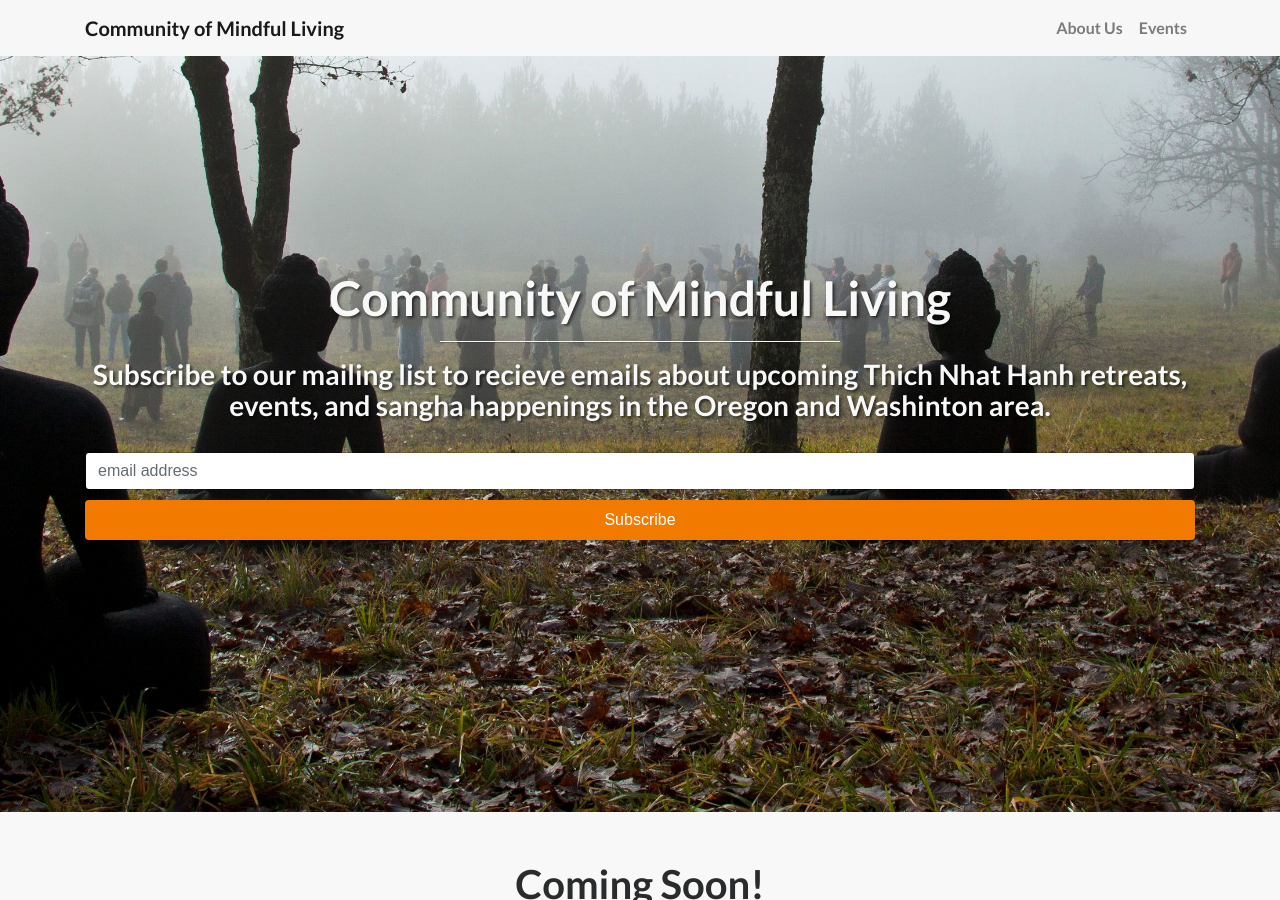
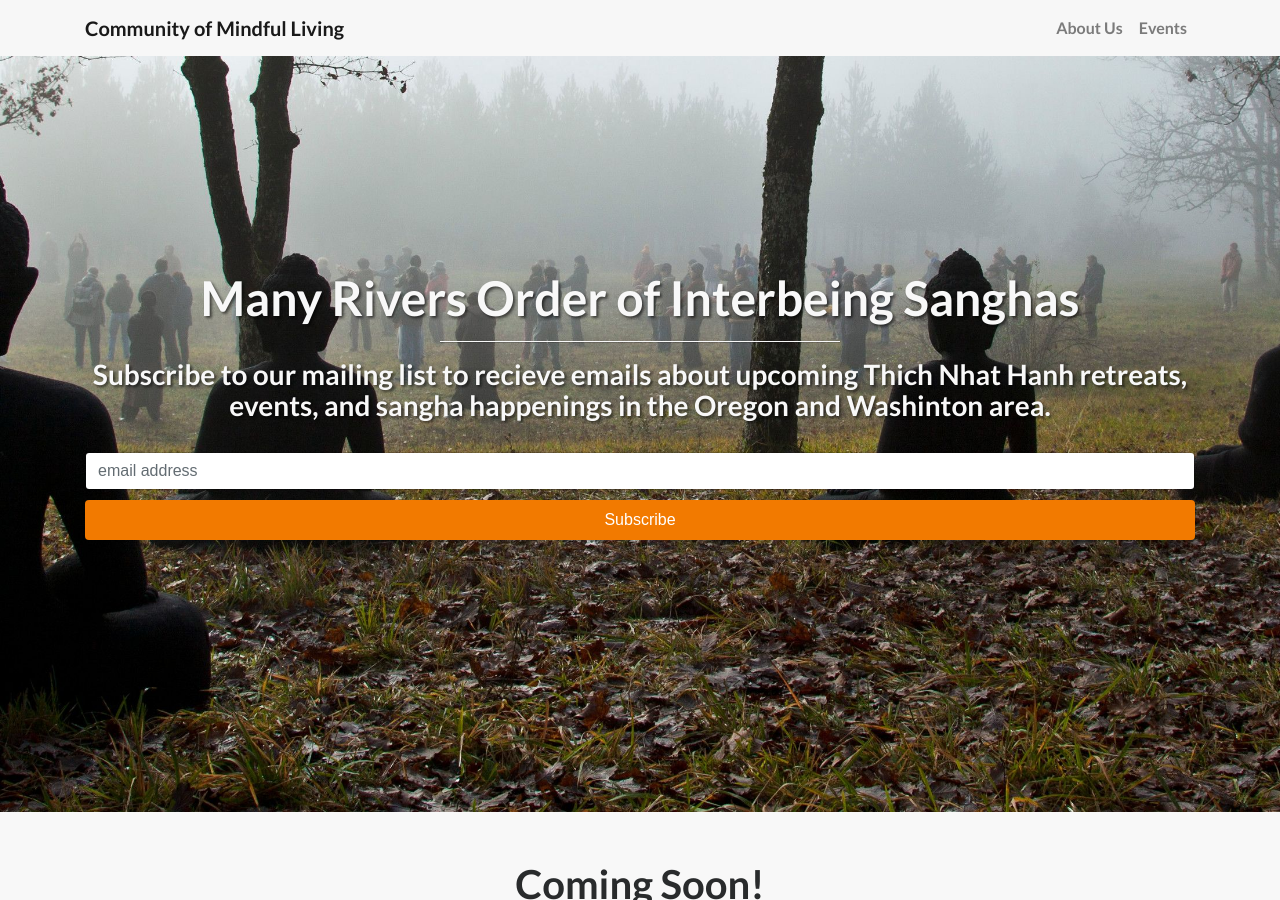
Before and after one commit to MROIS/mindful.community, a Jekyll site: the page built from index.html, in a window 1280 px wide and 900 px high. Built offline with Jekyll 4.4.1, drawn with Linux system fonts in a browser that asks for light colours.

Commit message:
Update header.html

```diff
--- a/_includes/header.html
+++ b/_includes/header.html
@@ -2,7 +2,7 @@
 <header id="about" class="intro-header">
     <div class="container">
         <div class="intro-message">
-            <h1>Community of Mindful Living</h1>
+            <h1>Many Rivers Order of Interbeing Sanghas</h1>
             <hr class="intro-divider">
             <h3>Subscribe to our mailing list to recieve emails about upcoming Thich Nhat Hanh retreats, events, and sangha happenings in the Oregon and Washinton area.</h3>
             <br>
```
